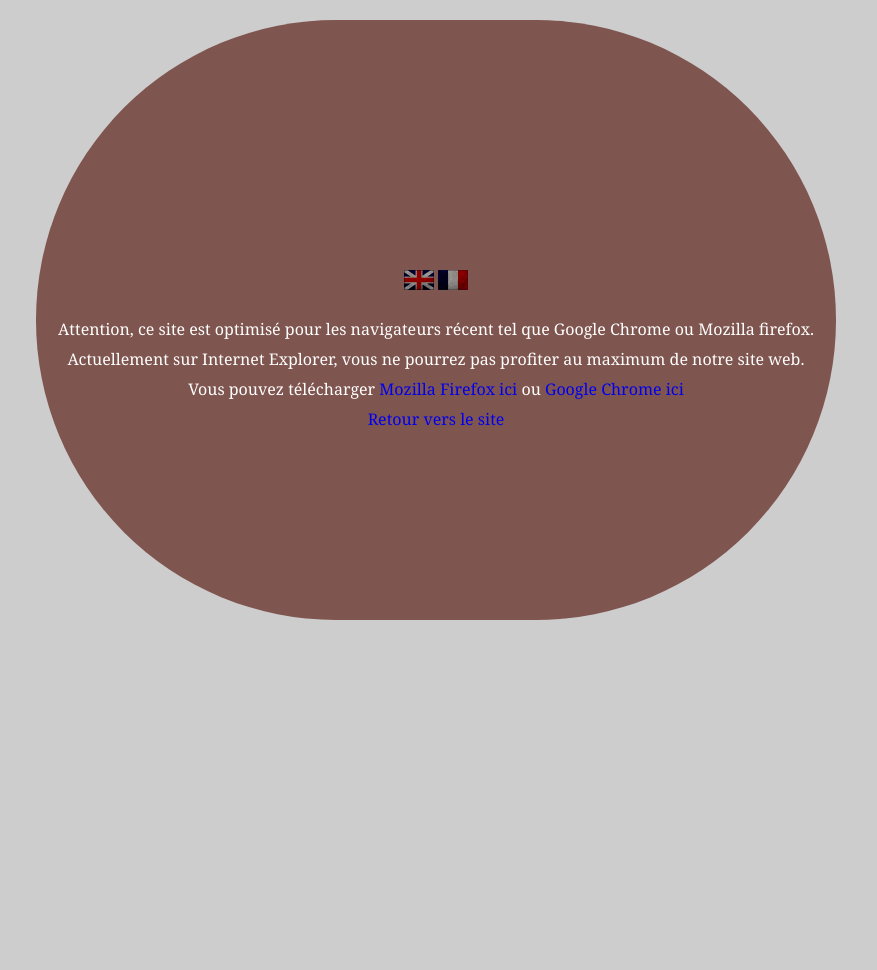
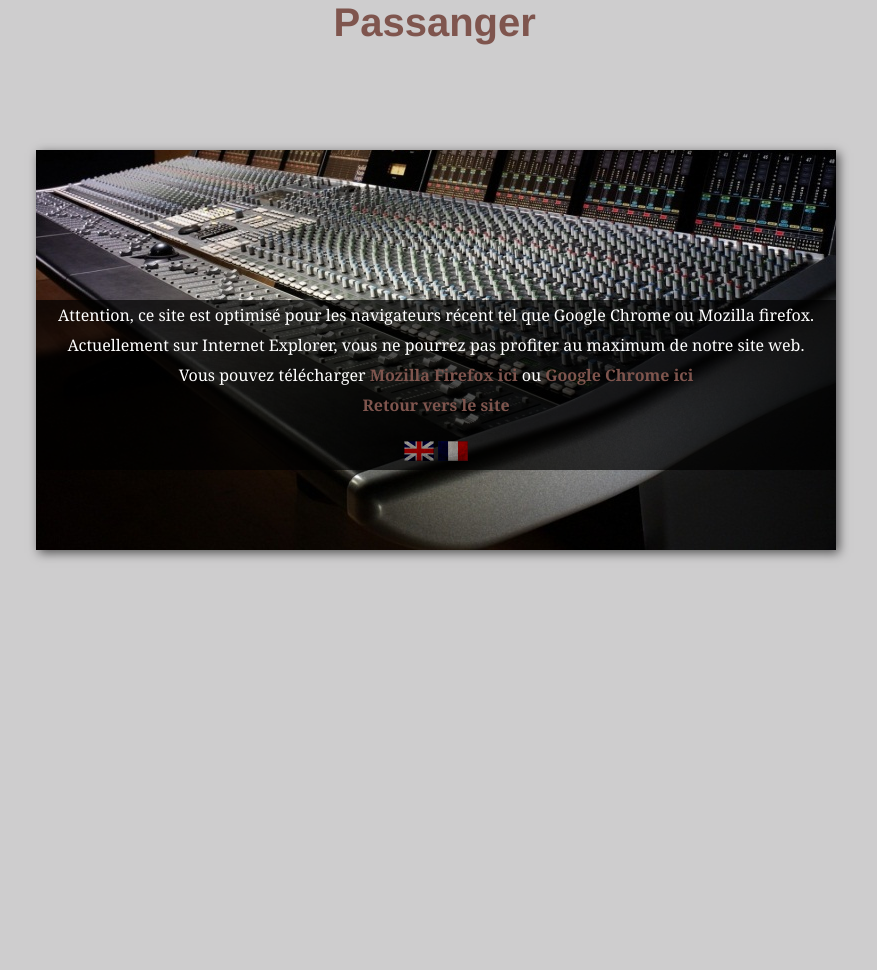
Before and after one commit to lastrope/lastrope, a PHP site: page /index_ie.php in a window 1280 px wide. Shown: the whole page, without its empty margins (204-1081 px from the left). After the commit the page ends 560 px from the top, so only its background shows below. Run offline with PHP 8.4, Linux system fonts and the light colour scheme.

Commit message:
arrangement pour IE

```diff
--- a/index_ie.php
+++ b/index_ie.php
@@ -26,24 +26,27 @@
 		<link rel="stylesheet" href="public/css/style.css" media="screen" type="text/css">
     </head>
     <body>
-		<div id="corps" style="padding-top: 20px;">
-			<div id="warning">
-				<div id="language" style="float:none;margin:0 0 20px 0;">
-					<a href="set_language.php?lang=en" title="English Version">
-						<img src="public/media/image/flag_en.png" />
-					</a>
-					<a href="set_language.php?lang=fr" title="Version Française">
-						<img src="public/media/image/flag_fr.png" />
-					</a>
-				</div>
-				<p>
+		<div id="global">
+			<div style="width: 205px;height:50px;margin:auto;font-family: Helvetica;font-size: 40px;color:#7F554E;font-weight:bold;">
+				Passanger
+			</div>
+			<div id="warning" style="margin-top:100px;">
+				<div class="transp">
 					<?php
 						echo BAD_BROWSER . '<br/>';
 						echo ADVICE_BROWSER . '<br/>';
 						echo CHECK_OTHER_BROWSER . '<br/>';
 						echo SEE_WEBSITE_WITH_IE . '<br/>';
 					?>
-				</p>
+					<div id="language" style="float:none;margin:20px 0 20px 0;">
+						<a href="set_language.php?lang=en" title="English Version">
+							<img src="public/media/image/flag_en.png" />
+						</a>
+						<a href="set_language.php?lang=fr" title="Version Française">
+							<img src="public/media/image/flag_fr.png" />
+						</a>
+					</div>
+				</div>
 			</div>
         </div>
     </body>
--- a/news.php
+++ b/news.php
@@ -93,7 +93,7 @@
 			<input id="search_value_id" type="text" name="search_value" class="input_text_passive" required/>
 
 			<input type="hidden" value="" name="type_search" id="type_search" />
-			<input type="submit" value="<?php echo SEARCH;?>" class="button" />
+			<input type="submit" value="<?php echo SEARCH;?>" class="button" onclick="if(!verif_search())return false;"/>
 		</form>
 	</div>
 </div>
--- a/page/meta.phtml
+++ b/page/meta.phtml
@@ -47,6 +47,7 @@
 <script type="text/javascript" src="public/js/jquery.js"></script>
 <script type="text/javascript" src="public/js/jquery.easing.1.3.js"></script>
 <script type="text/javascript" src="public/js/jfunction.js"></script>
+<script type="text/javascript" src="public/js/function.js"></script>
 <!-- For scroll -->
 <script type="text/javascript" src="public/js/jquery-ui.js"></script>
 <script type="text/javascript" src="public/js/jquery-mousewheel.js"></script>
--- a/public/css/style.css
+++ b/public/css/style.css
@@ -798,23 +798,25 @@ footer p {
 	left:10px;
 }
 #warning{
-	margin:auto;
+	margin: auto;
 	width: 800px;
-	height:350px;
-	background:rgb(127,85,79);
+	height:250px;
+	background:rgb(127,85,79) url(../media/image/studio.jpg) center bottom no-repeat;
 	text-align: center;
-	padding-top: 250px;
+	padding-top: 150px;
 
-	border-radius:300px;
-	-moz-border-radius:300px;
-	-webkit-border-radius:300px;
-	-o-border-radius:300px;
-	-ms-border-radius:300px;
+	box-shadow: 3px 3px 10px rgba(0,0,0,0.6);
 }
-#warning p{
+#warning div.transp{
 	color: #fff;
 	font-family: georgia;
 	line-height: 30px;
+
+	background: transparent url(../media/image/bordure-transparente.png) left bottom repeat-x;
+}
+#warning div.transp a{
+	color: #7F554E;
+	font-weight:bold;
 }
 /*TOOLTIP FORMULAIRE*/
 .incorrect
```
Also changed, not shown: other parts of public/css/style.css (+15 -15 lines), public/css/style_IE.css (+27 -0 lines), public/js/function.js (+8 -5 lines), public/media/image/bordure-transparente.png (added).
